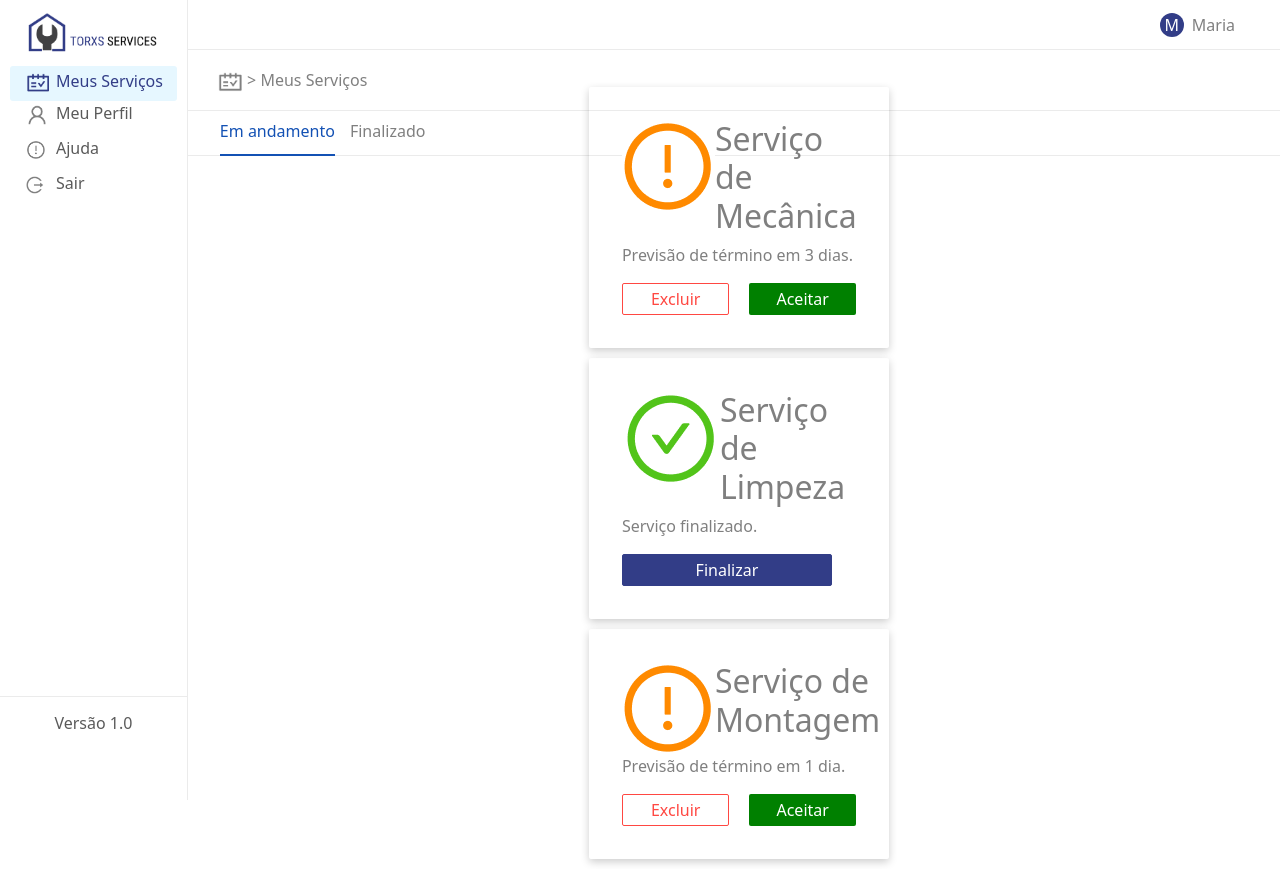
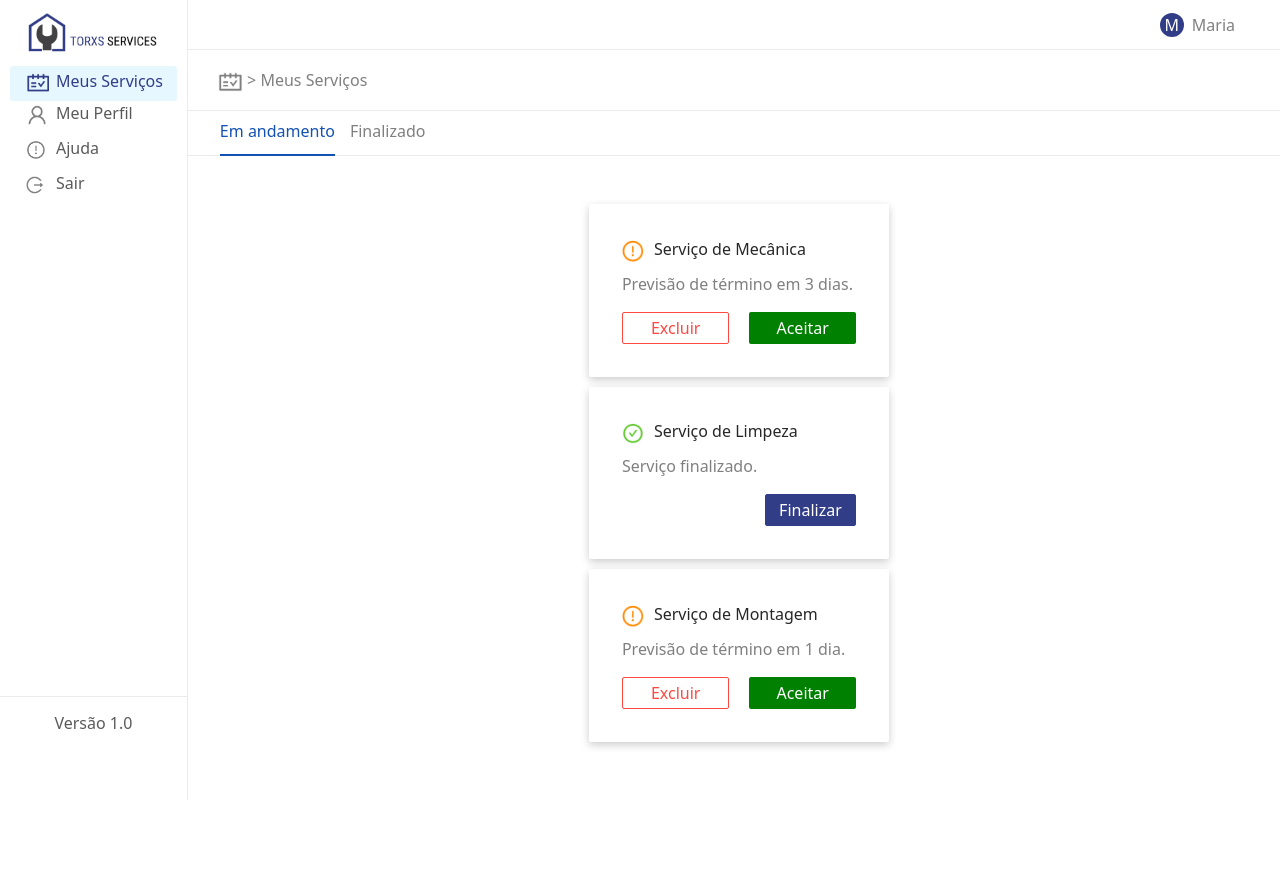
Before and after one commit to SnowGray24/DomesticGeneralServices, a React (Create React App) app: page /MeusServicos in a window 1280 px wide. After the commit the page ends 800 px from the top, so only its background shows below. Built offline with nearby package versions, Linux system fonts and the light colour scheme.

Commit message:
Estilizado card de serviço

```diff
--- a/src/components/CardServicoPrestador.js
+++ b/src/components/CardServicoPrestador.js
@@ -29,22 +29,25 @@ function CardServicoPrestador () {
         <div>
             {myServices.map((item, index)=>(
                 <div id={item.id} key={index} className="containerCard" style={{marginLeft: '10px', borderRadius: '2px', width: '300px', boxShadow: '0px 3px 9px rgba(0,0,0,0.2)', padding: '33px', marginBottom: '10px'}}>
-                    <div style={{display:"flex"}}>
+                    <div style={{display:"flex", alignItems: 'center', justifyContent: 'flex-start', marginBottom:'10px'}}>
                         <div>
-                            <img src={item.image} />
+                            <img src={item.image} style={{width:'22px', marginRight: '10px'}} />
                         </div>
                         <div className="titleCard">
-                            <h2>{item.title}</h2>
+                            <h2 style={{color: 'rgba(0,0,0,0.85)', fontSize: '16px',marginBottom:'0px'}}>{item.title}</h2>
                         </div>
                     </div>
                     <p>{item.prediction}</p>
                     {item.isFinished
-                     ?  <button className="btConcluir">Finalizar</button>
+                     ? <div style={{display: 'flex', justifyContent: 'flex-end'}}>
+                        <button className="btConcluir" style={{width:'91px', display: 'flex', alignItems:'center', justifyContent: 'center'}}>Finalizar</button>
+                        </div>
                      : <div style={{display: 'flex'}}>
                         <button className="btCancelar" style={{marginRight: '20px'}} onClick={()=>{ExcluirServico(item.id)}}>Excluir</button>
                         <button className="btProx" style={{background: 'green', border: 'none'}}>Aceitar</button>
                        </div>
                     }
+
                 </div>
             ))}
 
```
